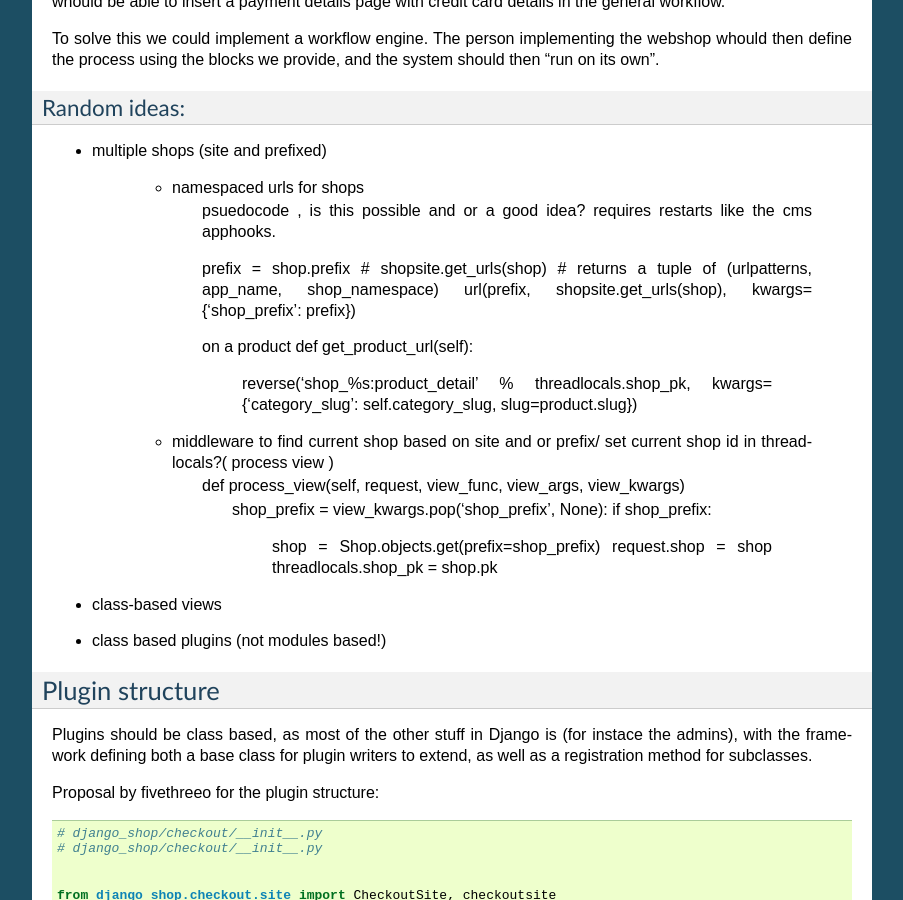
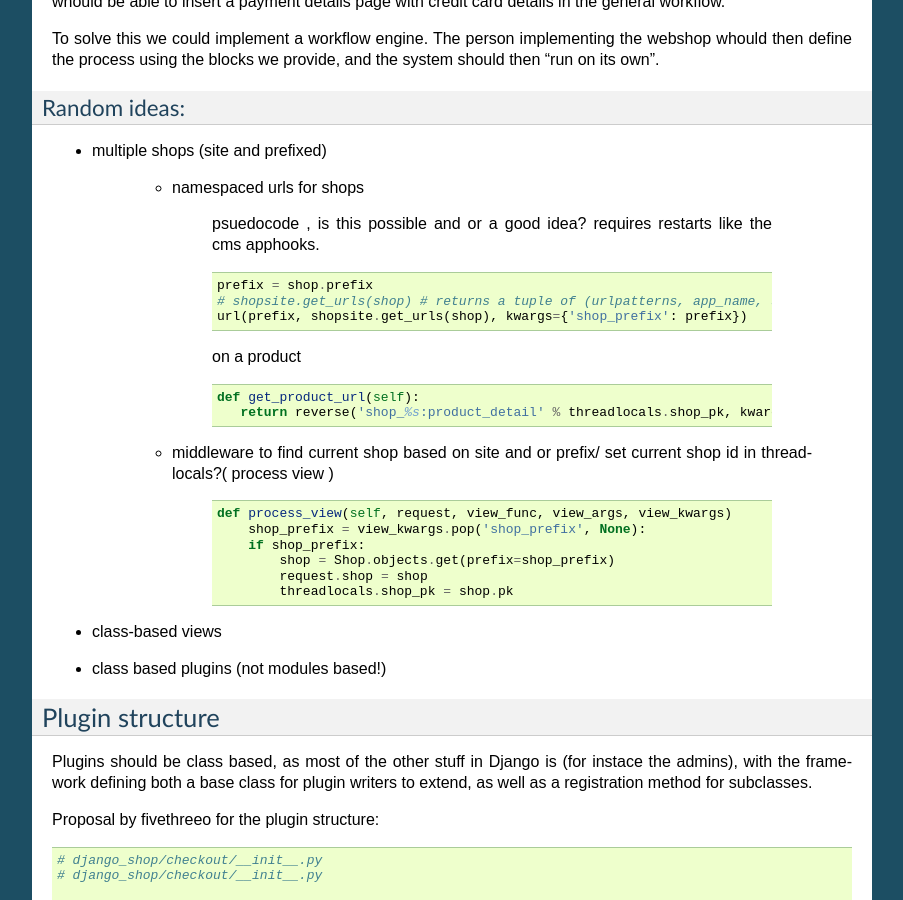
Before and after one commit to zootopia106/django-shop, a Sphinx documentation site: the page built from docs/architecture.rst, in a window 1280 px wide and 900 px high, scrolled down 495 px. Shown: the whole window, without its empty margins (198-1101 px from the left). Built offline with Sphinx 7.4.7, drawn with Linux system fonts in a browser that asks for light colours.

Commit message:
code blocks

```diff
--- a/docs/architecture.rst
+++ b/docs/architecture.rst
@@ -35,23 +35,32 @@ Random ideas:
 * multiple shops (site and prefixed)
 
     * namespaced urls for shops
+
         psuedocode , is this possible and or a good idea? requires restarts like the cms apphooks.
 
-        prefix = shop.prefix
-        # shopsite.get_urls(shop) # returns a tuple of (urlpatterns, app_name, shop_namespace)
-        url(prefix, shopsite.get_urls(shop), kwargs={'shop_prefix': prefix})
+        .. code-block:: python
+
+            prefix = shop.prefix
+            # shopsite.get_urls(shop) # returns a tuple of (urlpatterns, app_name, shop_namespace)
+            url(prefix, shopsite.get_urls(shop), kwargs={'shop_prefix': prefix})
 
         on a product
-        def get_product_url(self):
-           reverse('shop_%s:product_detail' % threadlocals.shop_pk, kwargs={'category_slug': self.category_slug, slug=product.slug})
+
+        .. code-block:: python
+
+            def get_product_url(self):
+               return reverse('shop_%s:product_detail' % threadlocals.shop_pk, kwargs={'category_slug': self.category_slug, slug=product.slug})
 
     * middleware to find current shop based on site and or prefix/ set current shop id in threadlocals?( process view )
-        def process_view(self, request, view_func, view_args, view_kwargs)
-            shop_prefix = view_kwargs.pop('shop_prefix', None):
-            if shop_prefix:
-                shop = Shop.objects.get(prefix=shop_prefix)
-                request.shop = shop
-                threadlocals.shop_pk = shop.pk
+
+        .. code-block:: python
+
+            def process_view(self, request, view_func, view_args, view_kwargs)
+                shop_prefix = view_kwargs.pop('shop_prefix', None):
+                if shop_prefix:
+                    shop = Shop.objects.get(prefix=shop_prefix)
+                    request.shop = shop
+                    threadlocals.shop_pk = shop.pk
 
 * class-based views
 * class based plugins (not modules based!)
```
